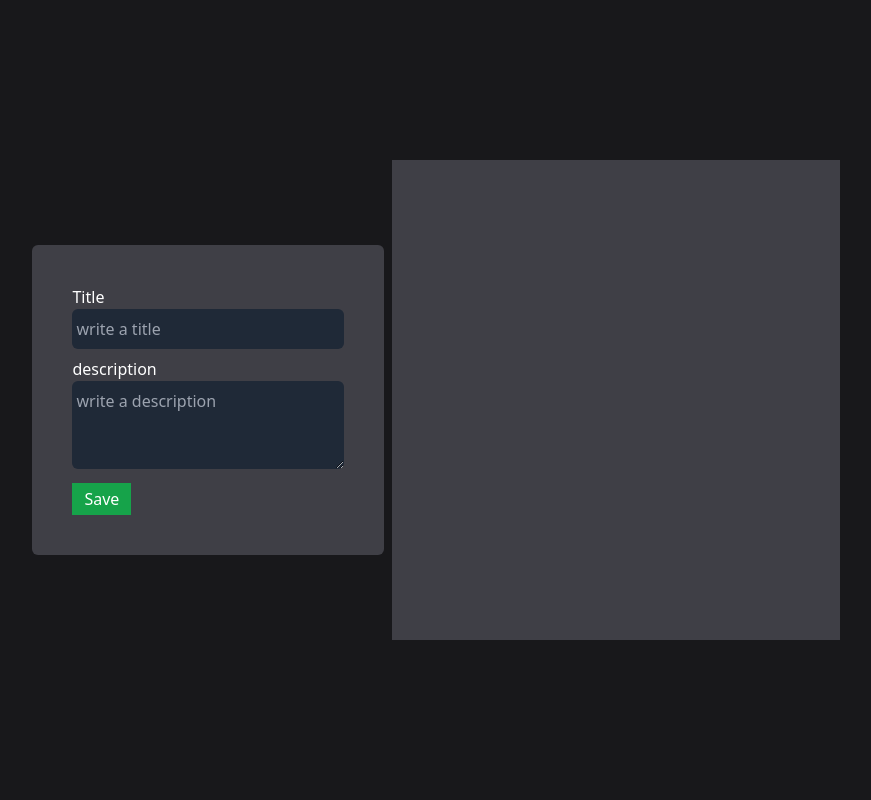
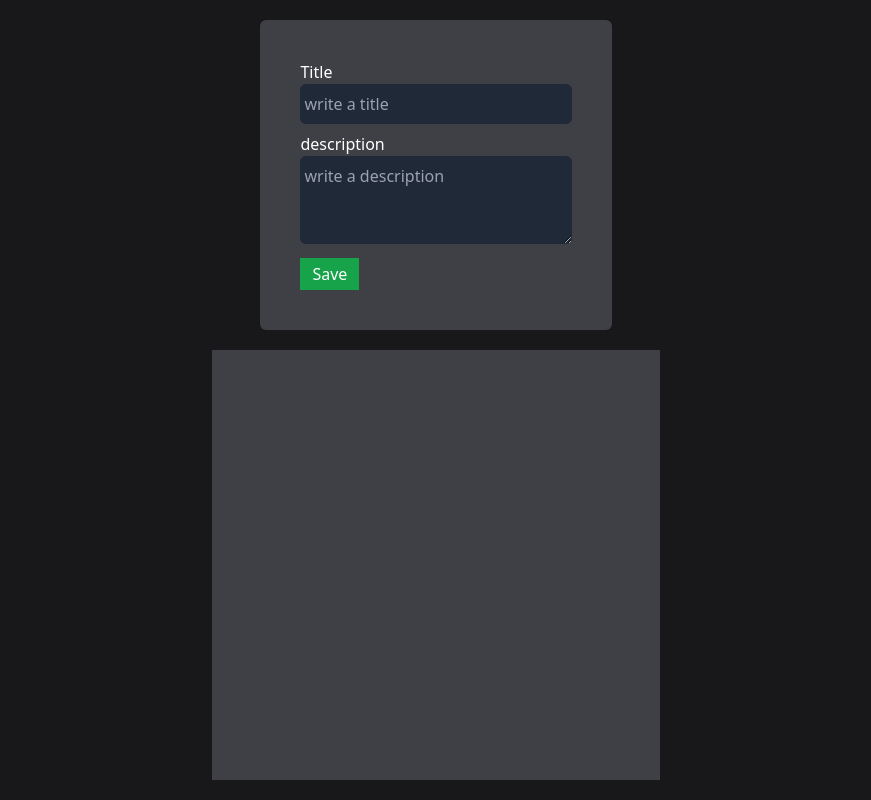
Before and after one commit to JSc0101/app-ts, a website built with Vite: page index.html in a window 1280 px wide. Shown: the whole page, without its empty margins (204-1075 px from the left). Built offline with nearby package versions, Linux system fonts and the light colour scheme.

Commit message:
Arreglos de css

```diff
--- a/index.html
+++ b/index.html
@@ -7,7 +7,7 @@
     <title>App Ts</title>
   </head>
   <body class="bg-zinc-900 text-white">
-    <main class="flex justify-center items-center h-screen gap-x-2">
+    <main class="flex justify-center items-center h-screen gap-x-2 flex-col gap-5 py-5">
       <form id="taskForm" class="bg-zinc-700 p-10 rounded-md max-w-md">
         <label for="title" class="block">Title</label>
         <input
```
